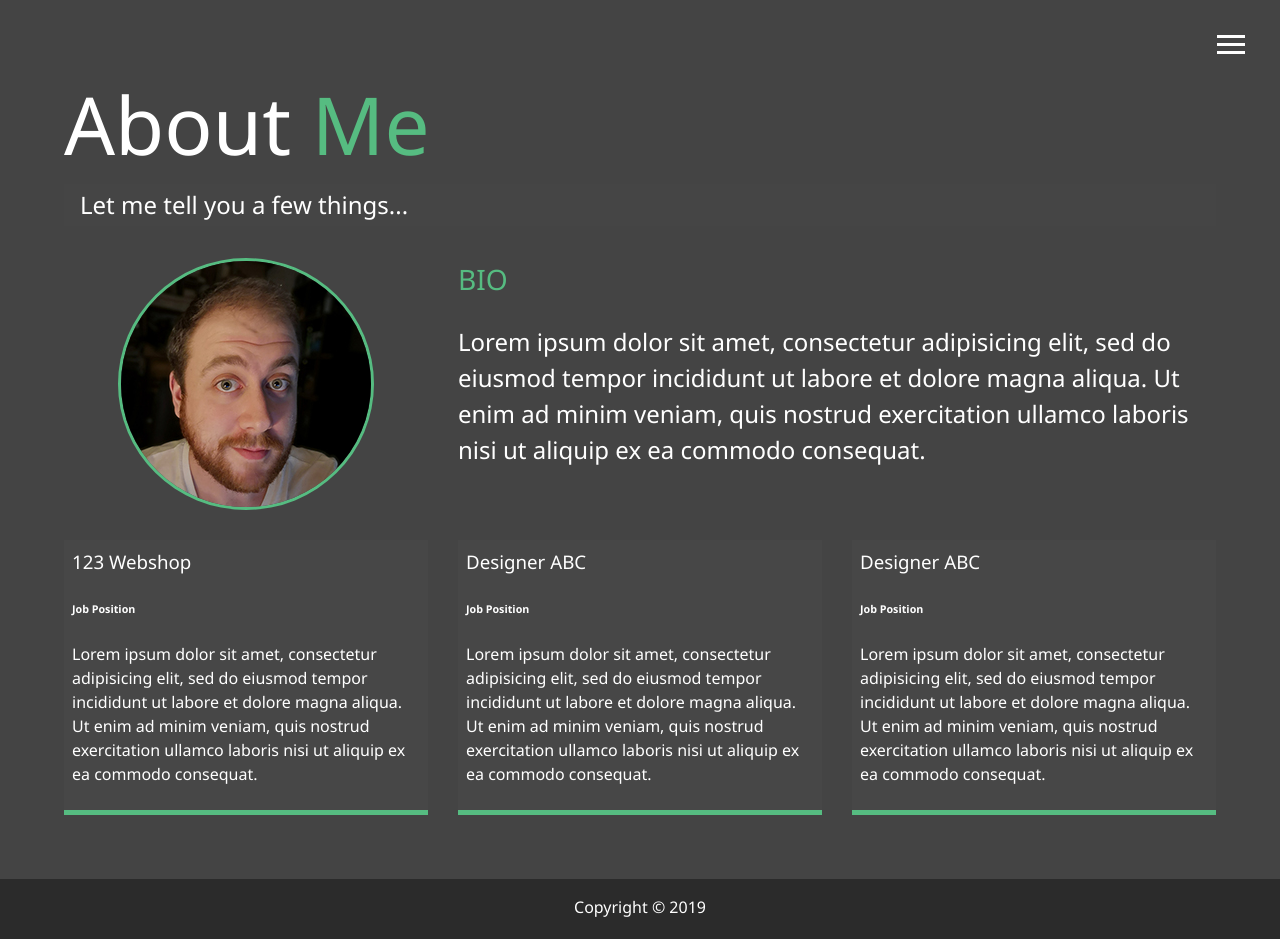
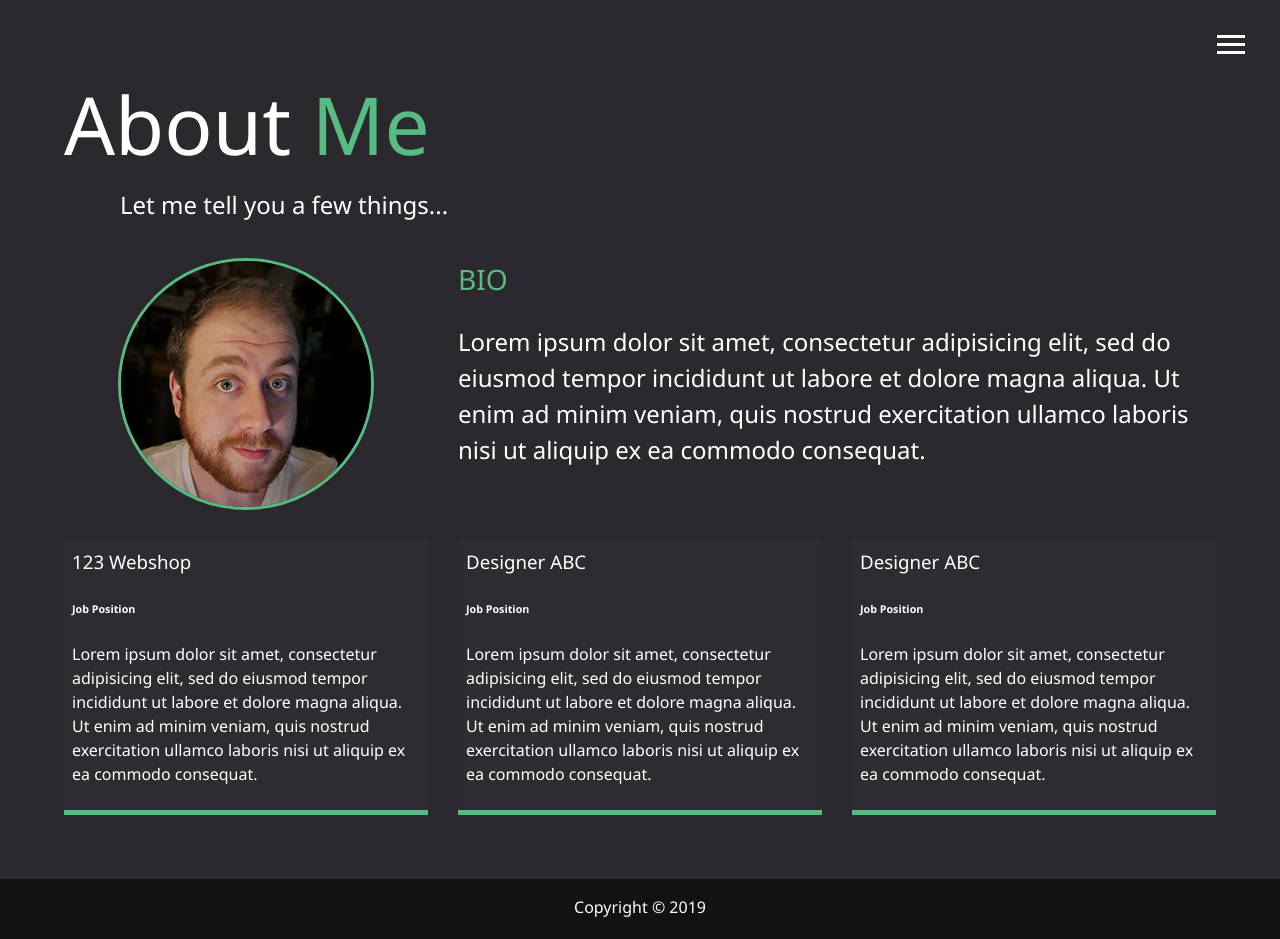
Before and after one commit to AngelPhenix/PortfolioWebDeveloper, a PHP site: page /dist/about.html in a window 1280 px wide. Run offline with PHP 8.4, Linux system fonts and the light colour scheme; some libraries are stand-ins or nearby versions.

Commit message:
Added about heading class, Changed colors

```diff
--- a/dist/about.html
+++ b/dist/about.html
@@ -36,7 +36,7 @@
 
 	<main id="about">
 		<h1 class="lg-heading">About <span class="text-secondary">Me</span></h1>
-		<h2 class="sm-heading">Let me tell you a few things...</h2>
+		<h2 class="about-heading">Let me tell you a few things...</h2>
 		<div class="about-info">
 			<img src="img/portrait.jpg" alt="Jérémy Mattausch" class="bio-image">
 			<div class="bio">
--- a/dist/css/main.css
+++ b/dist/css/main.css
@@ -39,14 +39,14 @@
   .menu-nav {
     margin: 0;
     padding: 0;
-    background: rgba(55, 55, 55, 0.9);
+    background: rgba(30, 29, 33, 0.9);
     list-style: none;
     transform: translate3d(0, -100%, 0);
     transition: all 0.5s ease-out; }
     .menu-nav.show {
       transform: translate3d(0, 0, 0); }
   .menu-branding {
-    background: rgba(68, 68, 68, 0.9);
+    background: rgba(43, 41, 46, 0.9);
     transform: translate3d(0, 100%, 0);
     transition: all 0.5s ease-out; }
     .menu-branding.show {
@@ -93,7 +93,7 @@
   box-sizing: border-box; }
 
 body {
-  background: #444;
+  background: #2B292E;
   color: #fff;
   height: 100%;
   margin: 0;
@@ -111,7 +111,7 @@ body {
       width: 100%;
       height: 100%;
       z-index: -1;
-      background: rgba(68, 68, 68, 0.6); }
+      background: rgba(43, 41, 46, 0.6); }
 
 h1, h2, h3 {
   margin: 0;
@@ -121,7 +121,10 @@ h1, h2, h3 {
   h1.sm-heading, h2.sm-heading, h3.sm-heading {
     margin-bottom: 2rem;
     padding: 0.2rem 1rem;
-    background: rgba(73, 73, 73, 0.25); }
+    background: rgba(48, 46, 51, 0.25); }
+  h1.about-heading, h2.about-heading, h3.about-heading {
+    margin-bottom: 2rem;
+    padding: 0.2rem 3.5rem; }
 
 a {
   color: #fff;
@@ -171,14 +174,14 @@ main {
   .about-info .job-3 {
     grid-area: job3; }
   .about-info .job {
-    background: #474747;
+    background: #2e2b31;
     padding: 0.5rem;
     border-bottom: #56bc81 5px solid; }
 
 #main-footer {
   text-align: center;
   padding: 1rem;
-  background: #2b2b2b;
+  background: #121113;
   color: #fff;
   height: 60px;
   bottom: 0; }
--- a/scss/_config.scss
+++ b/scss/_config.scss
@@ -1,4 +1,4 @@
-$primary-color:  #444;
+$primary-color:  #2B292E;
 $secondary-color: #56bc81;
 $show-home-image: true;
 $home-image: url(../img/background.jpg);
--- a/scss/main.scss
+++ b/scss/main.scss
@@ -28,6 +28,12 @@ h1, h2, h3 {
 		margin-bottom: 2rem;
 		padding: 0.2rem 1rem;
 		background: rgba(lighten($primary-color, 2), 0.25);
+	}
+
+	&.about-heading {
+		margin-bottom: 2rem;
+		padding: 0.2rem 3.5rem;
+		// background: rgba(lighten($primary-color, 2), 2);
 	}
 }
 
```
